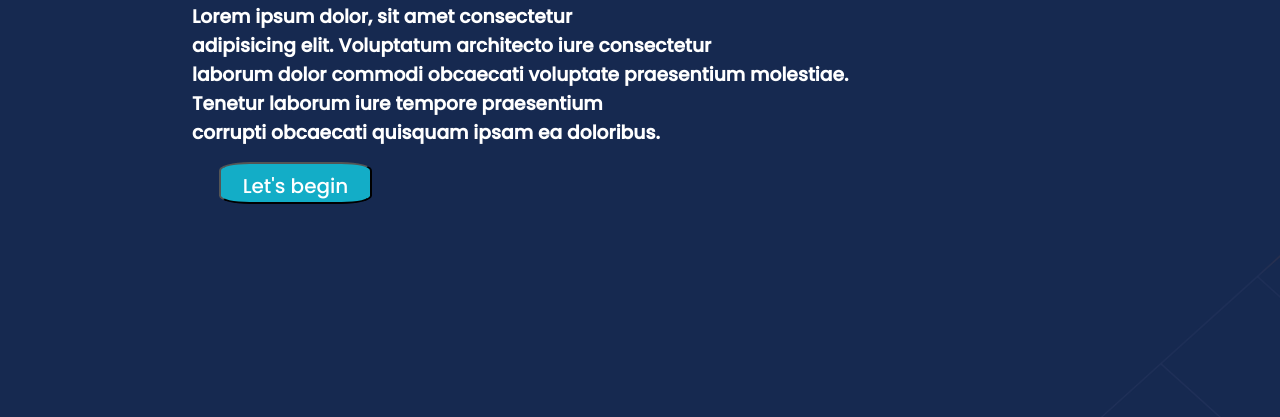
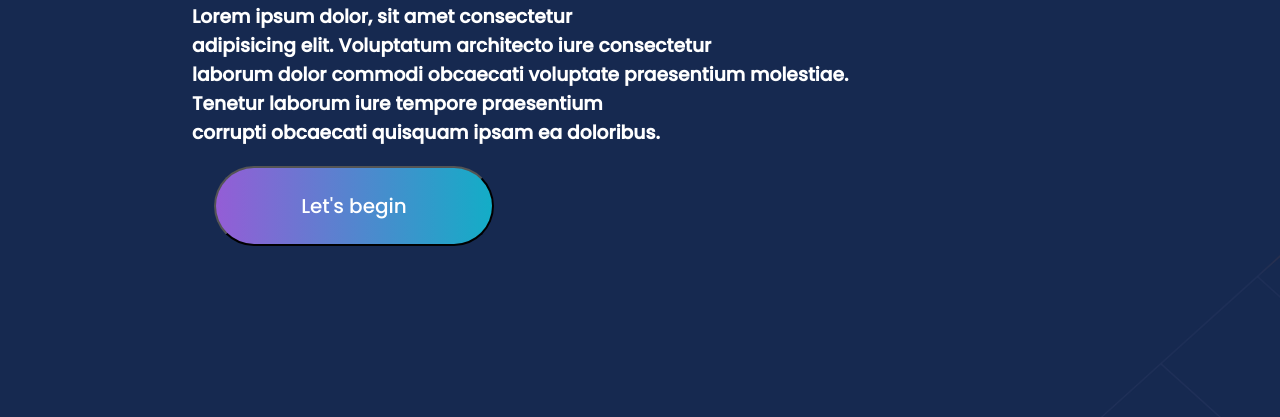
Before and after one commit to RithendSushanth/Port, a plain HTML site: page index.html in a window 1280 px wide. Shown: the part 383-800 px from the top of the page. Drawn offline with Linux system fonts and the light colour scheme.

Commit message:
Button changed

```diff
--- a/style.css
+++ b/style.css
@@ -1,7 +1,8 @@
 body {
     background-color: #162950;
 }
-.header{
+
+.header {
     display: flex;
     justify-content: center;
     flex-direction: row;
@@ -10,6 +11,7 @@ body {
     /* flex-wrap: wrap; */
     /* flex-shrink: inherit; */
 }
+
 /* Header */
 #main {
     /* position: absolute; */
@@ -124,17 +126,18 @@ body {
 
 #b1 {
     position: absolute;
-    width: 171px;
-    height: 42px;
-    left: 301px;
-    top: 659px;
-    background-color: #13ADC7;
-    border-radius: 20%;
-    position: absolute;
-    width: 153px;
+    width: 280px;
+    height: 80px;
+    left: 22px;
+    top: px;
+
+    background: linear-gradient(270deg, #13ADC7 0%, #6978D1 66.67%, #945DD6 100%);
+    border-radius: 83px;
+    /* position: absolute; */
+    /* width: 153px;
     height: 42px;
     left: 27px;
-    top: 251px;
+    top: 251px; */
 
     font-family: 'Poppins';
     font-style: normal;
```
